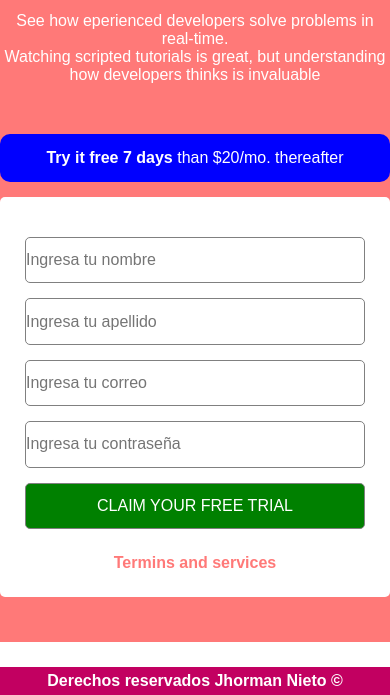
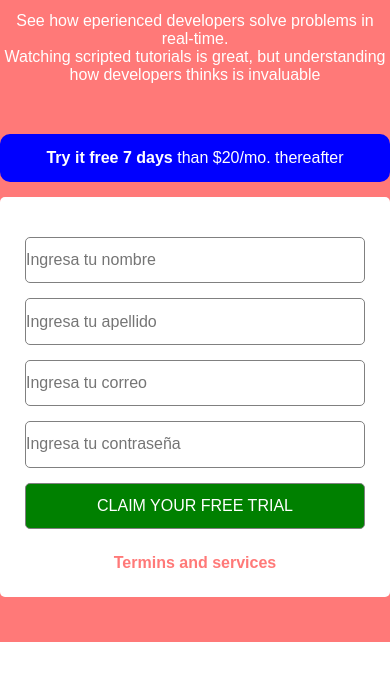
Before and after one commit to jhorman9/reto-frontend-mentory, a plain HTML site: page index.html in a window 390 px wide. Shown: the part 261-956 px from the top of the page. After the commit the page ends 928 px from the top, so only its background shows below. Drawn offline with Linux system fonts and the light colour scheme.

Commit message:
reto de maquetacion

```diff
--- a/styles/styles.css
+++ b/styles/styles.css
@@ -184,7 +184,7 @@ footer{
     }
 
     footer{
-        position:static;
+        display: none;
 }
 }
 
```
